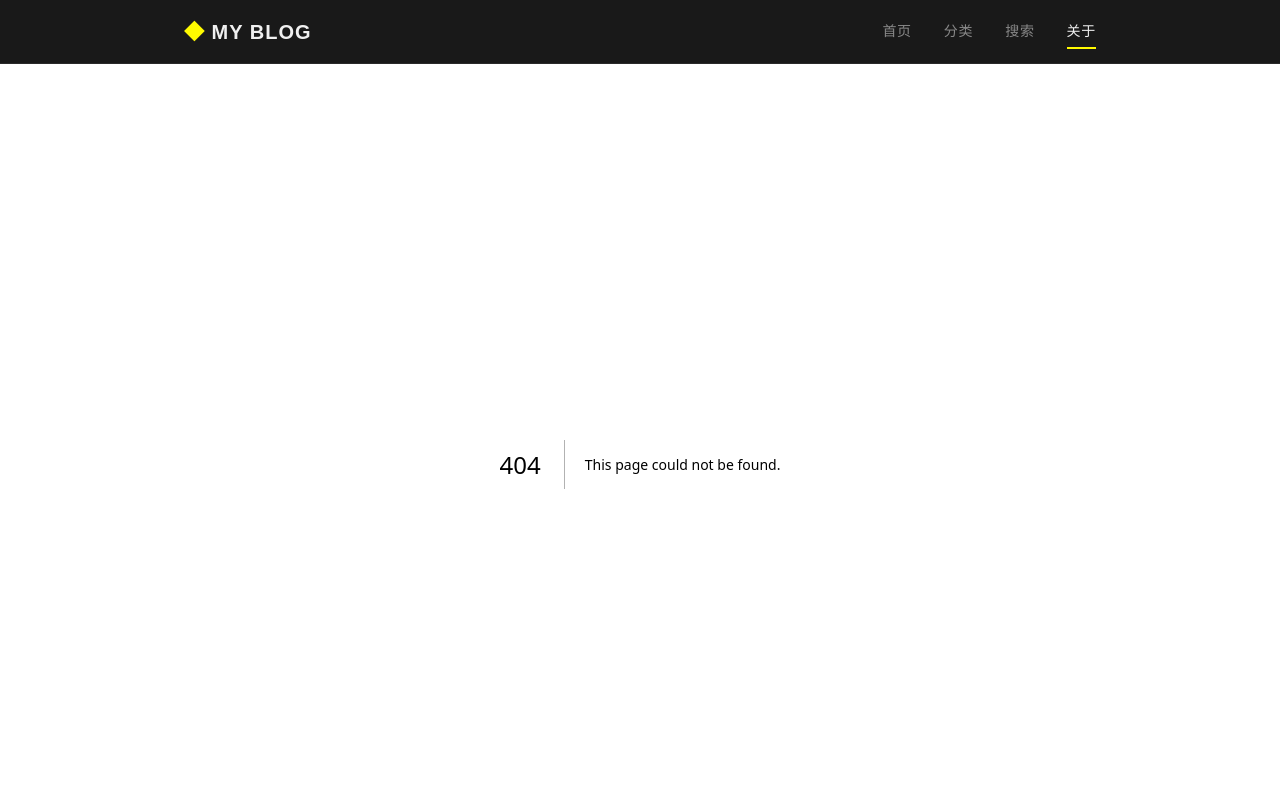
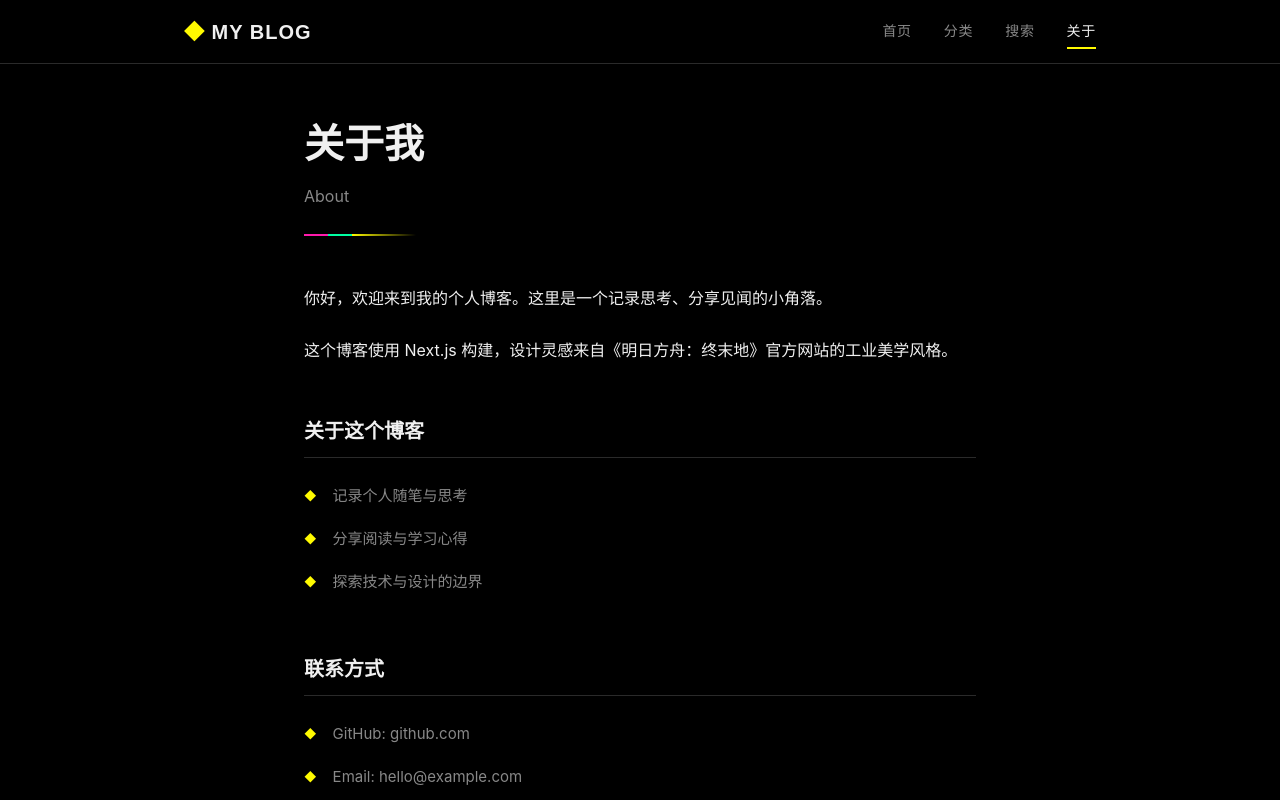
Before and after one commit to air56/my-blog, a Next.js app: page /about in a window 1280 px wide. Before the commit this address had no page. Shown: the top 800 px of the page. Built offline with nearby package versions, Linux system fonts and the light colour scheme.

Commit message:
feat: add about page

```diff
--- /dev/null
+++ b/src/app/about/page.tsx
@@ -0,0 +1,45 @@
+import type { Metadata } from 'next';
+import styles from '@/styles/About.module.css';
+
+export const metadata: Metadata = {
+  title: '关于我',
+  description: '关于我和这个博客',
+};
+
+export default function AboutPage() {
+  return (
+    <div className={styles.container}>
+      <div className={styles.header}>
+        <h1 className={styles.title}>关于我</h1>
+        <p className={styles.subtitle}>About</p>
+        <div className={styles.divider} />
+      </div>
+
+      <div className={styles.content}>
+        <p>
+          你好，欢迎来到我的个人博客。这里是一个记录思考、分享见闻的小角落。
+        </p>
+        <p>
+          这个博客使用 Next.js 构建，设计灵感来自《明日方舟：终末地》官方网站的工业美学风格。
+        </p>
+
+        <div className={styles.section}>
+          <h2 className={styles.sectionTitle}>关于这个博客</h2>
+          <ul className={styles.list}>
+            <li className={styles.listItem}>记录个人随笔与思考</li>
+            <li className={styles.listItem}>分享阅读与学习心得</li>
+            <li className={styles.listItem}>探索技术与设计的边界</li>
+          </ul>
+        </div>
+
+        <div className={styles.section}>
+          <h2 className={styles.sectionTitle}>联系方式</h2>
+          <ul className={styles.list}>
+            <li className={styles.listItem}>GitHub: github.com</li>
+            <li className={styles.listItem}>Email: hello@example.com</li>
+          </ul>
+        </div>
+      </div>
+    </div>
+  );
+}
--- /dev/null
+++ b/src/styles/About.module.css
@@ -0,0 +1,80 @@
+/* src/styles/About.module.css */
+.container {
+  max-width: 720px;
+  margin: 0 auto;
+  padding: var(--space-2xl) var(--space-lg) var(--space-3xl);
+}
+
+.header {
+  margin-bottom: var(--space-2xl);
+}
+
+.title {
+  font-family: var(--font-display);
+  font-size: clamp(1.75rem, 4vw, 2.5rem);
+  font-weight: 700;
+  margin-bottom: var(--space-sm);
+}
+
+.subtitle {
+  color: var(--text-secondary);
+  font-size: 1rem;
+  margin-bottom: var(--space-lg);
+}
+
+.divider {
+  width: 100%;
+  height: 2px;
+  background: linear-gradient(
+    90deg,
+    var(--accent-pink) 0,
+    var(--accent-pink) 1.5rem,
+    var(--accent-green) 1.5rem,
+    var(--accent-green) 3rem,
+    var(--accent-yellow) 3rem,
+    transparent 7rem
+  );
+}
+
+.content {
+  margin-top: var(--space-2xl);
+  line-height: 1.8;
+  color: var(--text-primary);
+}
+
+.content p {
+  margin-bottom: var(--space-lg);
+}
+
+.section {
+  margin-top: var(--space-2xl);
+}
+
+.sectionTitle {
+  font-family: var(--font-display);
+  font-size: 1.25rem;
+  font-weight: 600;
+  margin-bottom: var(--space-md);
+  padding-bottom: var(--space-sm);
+  border-bottom: 1px solid var(--border-color);
+}
+
+.list {
+  list-style: none;
+  padding: 0;
+}
+
+.listItem {
+  display: flex;
+  align-items: center;
+  gap: var(--space-md);
+  padding: var(--space-sm) 0;
+  color: var(--text-secondary);
+  font-size: 0.9375rem;
+}
+
+.listItem::before {
+  content: '◆';
+  color: var(--accent-yellow);
+  font-size: 0.75rem;
+}
```
